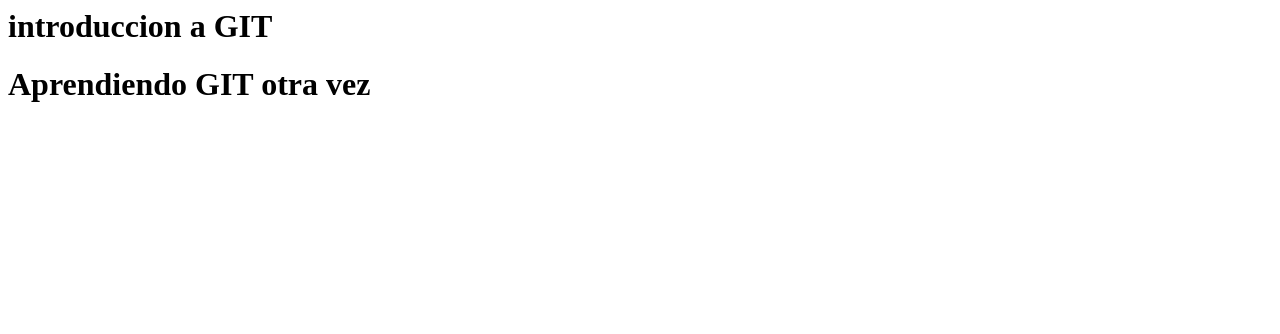
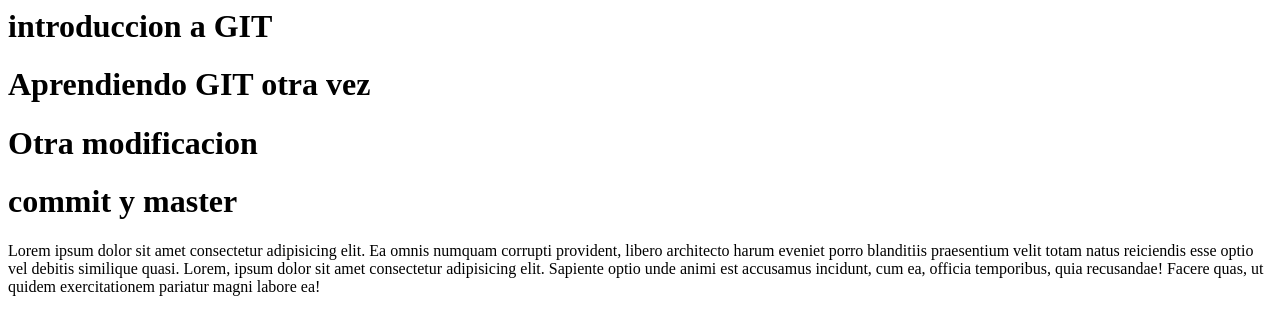
Before and after one commit to marianarrurales/aprendiendo-git, a plain HTML site: page index.html in a window 1280 px wide. Drawn offline with Linux system fonts and the light colour scheme.

Commit message:
Lore dos veces

```diff
--- a/index.html
+++ b/index.html
@@ -5,5 +5,13 @@
 	<body>
 		<h1>introduccion a GIT</h1>
 		<h1>Aprendiendo GIT otra vez</h1>
+		<h1>Otra modificacion</h1>
+		<h1>commit y master</h1>
+		<p>Lorem ipsum dolor sit amet consectetur adipisicing elit.
+			Ea omnis numquam corrupti provident, libero architecto harum
+			eveniet porro blanditiis praesentium velit totam natus reiciendis
+			esse optio vel debitis similique quasi. Lorem, ipsum dolor sit amet consectetur adipisicing elit.
+			Sapiente optio unde animi est accusamus incidunt, cum ea, officia temporibus, quia recusandae! Facere quas,
+			ut quidem exercitationem pariatur magni labore ea!</p>
 	</body>
 </html>
```
